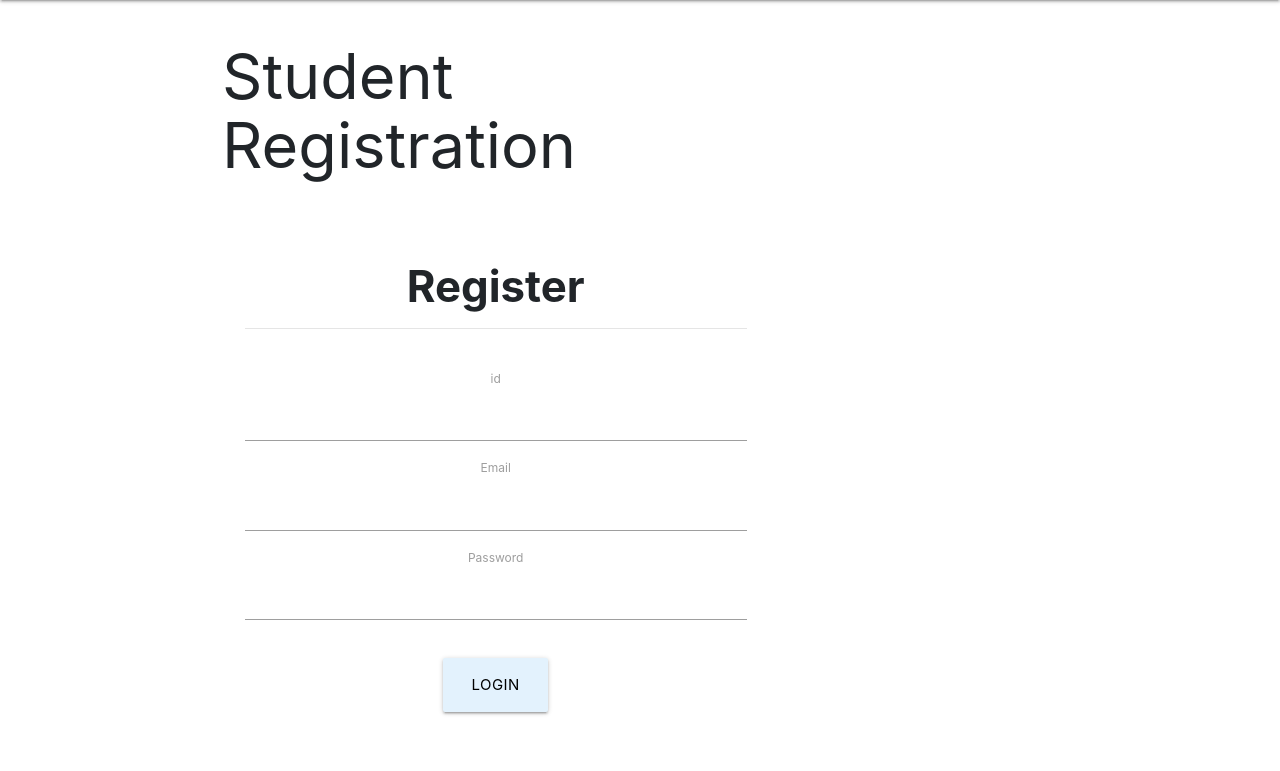
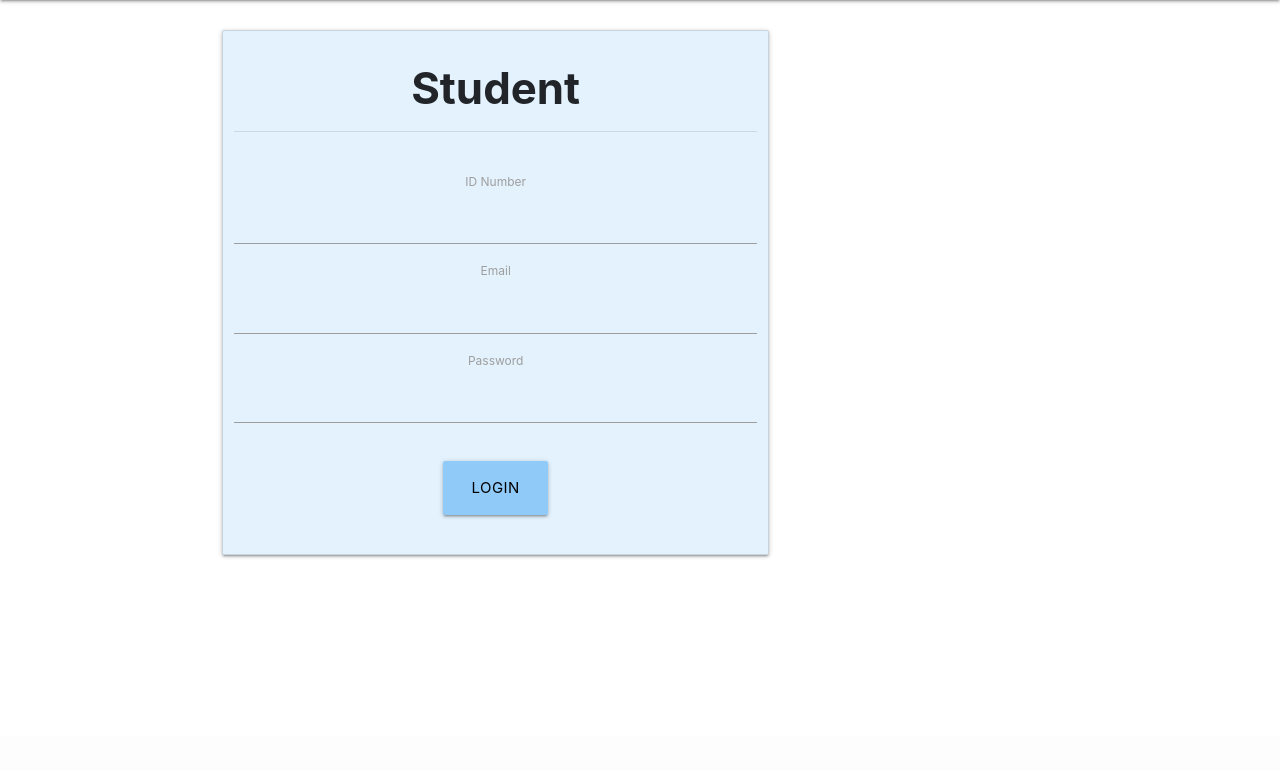
Before and after one commit to revathivijay/EWL-Using-Blockchain, a Flask app: page /register in a window 1280 px wide. Shown: the part 64-835 px from the top of the page. After the commit the page ends 622 px from the top, so only its background shows below. Run offline with Flask 2, Linux system fonts and the light colour scheme; some libraries are stand-ins or nearby versions.

Commit message:
dashboard, register modified. Task 5, 6 pending

```diff
--- a/Portal/forms.py
+++ b/Portal/forms.py
@@ -7,7 +7,7 @@ from wtforms.validators import DataRequired, Length, Email, EqualTo, Required, N
 class LoginForm(FlaskForm):
     email = StringField('Email', validators=[DataRequired(), Email()])
     password = PasswordField('Password', validators=[DataRequired()])
-    id = StringField('id', validators=[])
+    id = StringField('ID Number', validators=[])
     remember = BooleanField('Remember me')
     submit = SubmitField('Login')
 
--- a/Portal/routes.py
+++ b/Portal/routes.py
@@ -192,14 +192,14 @@ def logout():
     return redirect('/register')
 
 
-
 @app.route("/")
 def home():
     return "HOME"
 
-@app.route("/dashboard")
+@app.route("/dashboard", methods=['POST', 'GET'])
 def dashboard():
-    return "DASHBOARD"
+    form = SubmitResearchWork(request.form)
+    return render_template('dashboard.html', title='Dashboard', form = form)
 
 
 # @app.route("/login", methods=['GET', 'POST'])
--- a/Portal/templates/login.html
+++ b/Portal/templates/login.html
@@ -41,7 +41,7 @@
             <br>
 
             <div class="form-group">
-            {{ form.submit(class="button-border hoverable waves-effect waves-light btn-large blue lighten-5 black-text") }}
+            <b> {{ form.submit(class="button-border hoverable waves-effect waves-light btn-large blue lighten-3 black-text") }} </b>
             </div>
         </form>
     </body>
--- a/Portal/templates/register.html
+++ b/Portal/templates/register.html
@@ -3,13 +3,12 @@
 
 <html itemscope itemtype="http://schema.org/Article">
 <body>
-<h1>Student Registration</h1>
 <br>
-    <div class="valign col s12 center-align transparent">
+    <div class="valign center-align dim card blue lighten-5">
         <form method="POST" action="/register">
             {{ form.hidden_tag() }}
             <fieldset class="form-group">
-                <h3><b>Register</b></h3>
+                <h3><b>Student</b></h3>
                 <hr>
                 <br>
 
@@ -56,7 +55,7 @@
             <br>
 
             <div class="form-group">
-            {{ form.submit(class="button-border hoverable waves-effect waves-light btn-large blue lighten-5 black-text") }}
+            <b>{{ form.submit(class="button-border hoverable waves-effect waves-light btn-large blue lighten-3 black-text") }}</b>
             </div>
         </form>
     </body>
```
Also changed, not shown: Portal/templates/dashboard.html (+29 -0 lines), Portal/templates/register_staff.html (+3 -4 lines).
